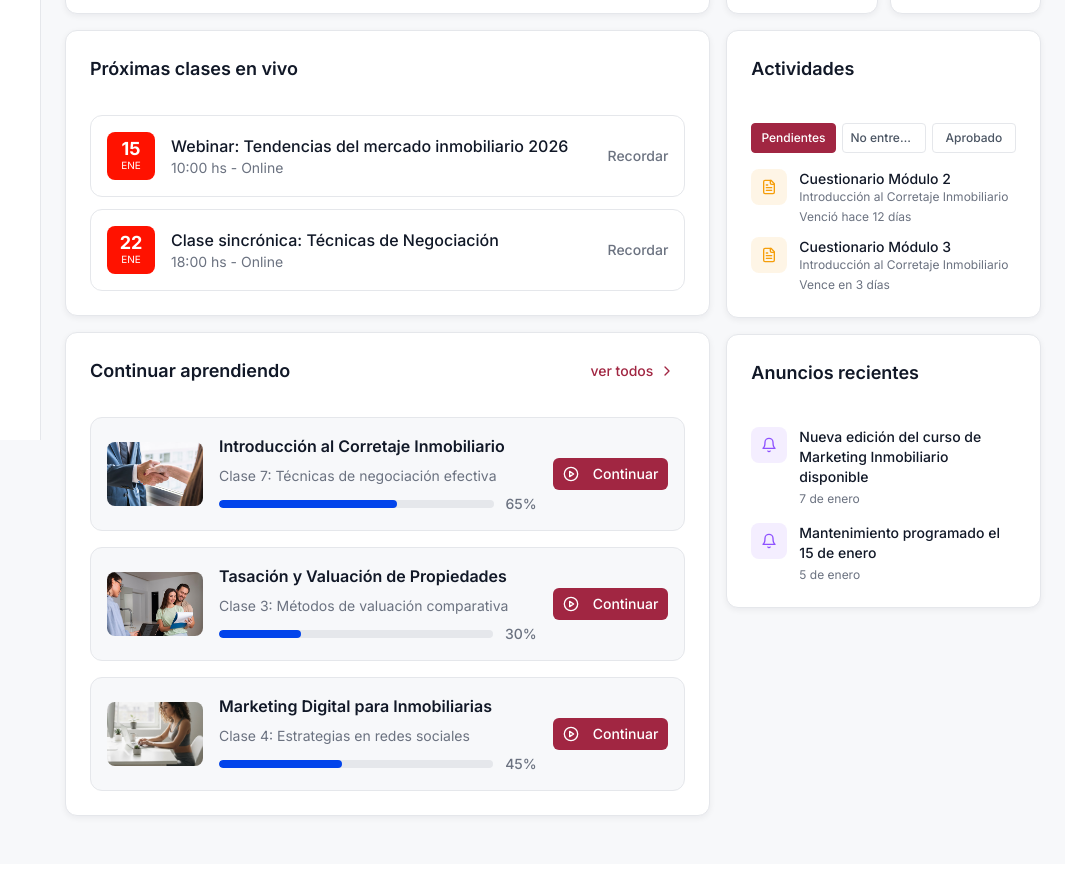
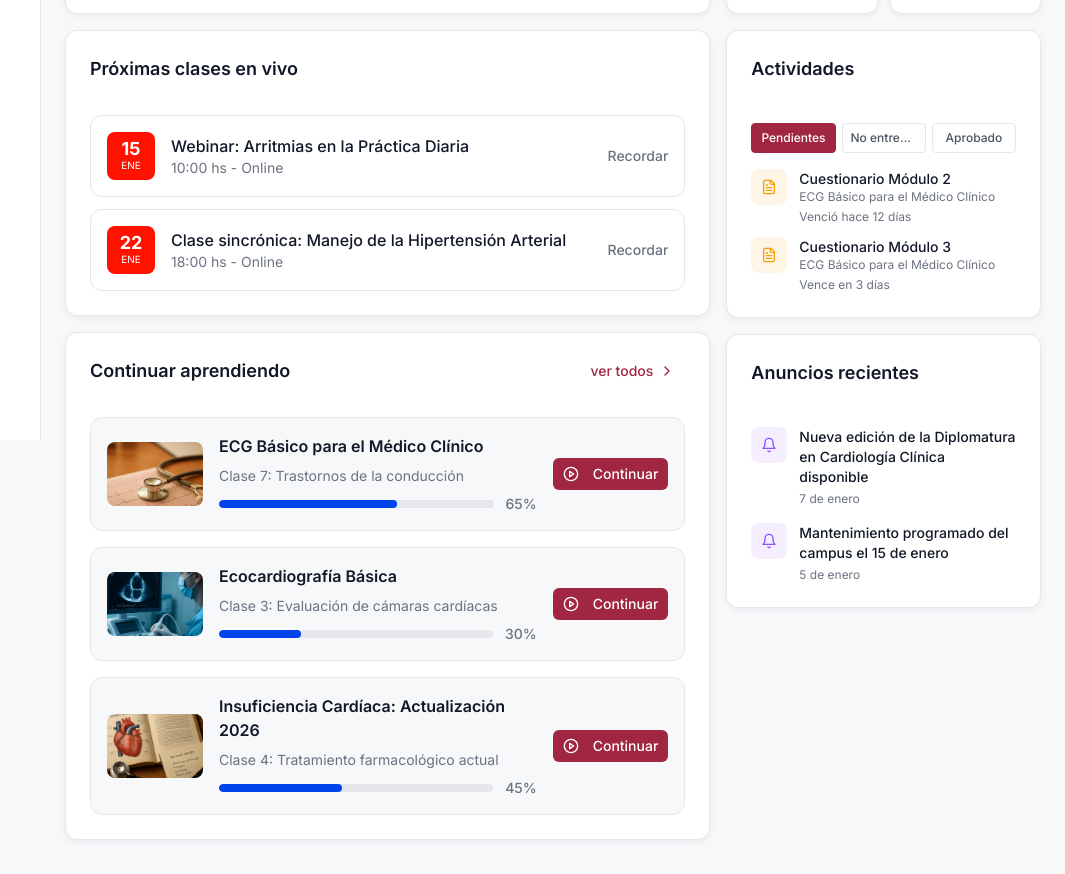
Before and after one commit to quintoimpacto/v0-wolff-lms, a Next.js app: page /alumno in a window 1280 px wide. Shown: the part 360-1234 px from the top of the page, without its empty margins (215-1280 px from the left). Built offline with nearby package versions, Linux system fonts and the light colour scheme.

Commit message:
feat: update course content to medical topics and ECG modules
Co-authored-by: Pauhaus <274125356+Pauhaus@users.noreply.github.com>

```diff
--- a/app/alumno/certificados/page.tsx
+++ b/app/alumno/certificados/page.tsx
@@ -6,31 +6,31 @@ import { BackButton } from "@/components/back-button"
 const certificados = [
   {
     id: "cert-001",
-    curso: "Introducción al Corretaje Inmobiliario",
+    curso: "Evaluación del Riesgo Cardiovascular",
     fecha: "15 de Diciembre, 2025",
-    codigo: "REMAX-2025-ICI-001234",
-    imagen: "/covers/introduccion-corretaje.png",
+    codigo: "WOLFF-2025-ERC-001234",
+    imagen: "/covers/riesgo-cardiovascular.png",
   },
   {
     id: "cert-002",
-    curso: "Tasación y Validación de Propiedades",
+    curso: "Monitoreo Holter e Interpretación",
     fecha: "28 de Noviembre, 2025",
-    codigo: "REMAX-2025-TVP-001198",
-    imagen: "/covers/tasacion-validacion.png",
+    codigo: "WOLFF-2025-HOL-001198",
+    imagen: "/covers/holter.png",
   },
   {
     id: "cert-003",
-    curso: "Aspectos Legales del Corretaje",
+    curso: "Webinar: Arritmias en la Práctica Diaria",
     fecha: "10 de Octubre, 2025",
-    codigo: "REMAX-2025-ALC-000987",
-    imagen: "/covers/aspectos-legales.png",
+    codigo: "WOLFF-2025-ARR-000987",
+    imagen: "/covers/arritmias.png",
   },
   {
     id: "cert-004",
-    curso: "Marketing Digital para Inmobiliarias",
+    curso: "Hipertensión Arterial: Diagnóstico y Tratamiento",
     fecha: "5 de Septiembre, 2025",
-    codigo: "REMAX-2025-MDI-000876",
-    imagen: "/covers/marketing-inmobiliario.jpg",
+    codigo: "WOLFF-2025-HTA-000876",
+    imagen: "/covers/hipertension.png",
   },
 ]
 
--- a/app/alumno/mis-cursos/[enrollmentId]/page.tsx
+++ b/app/alumno/mis-cursos/[enrollmentId]/page.tsx
@@ -42,8 +42,8 @@ import { QuizModal, type QuizData, type QuizResult } from "@/components/quiz/qui
 
 // Mock data
 const cursoData = {
-  id: "corretaje-inmobiliario-101",
-  titulo: "Introducción al Corretaje Inmobiliario",
+  id: "ecg-basico",
+  titulo: "ECG Básico para el Médico Clínico",
   tipo: "Curso",
   progreso: 65,
   totalClases: 10,
@@ -60,19 +60,19 @@ const cursoData = {
 const modulos = [
   {
     id: "mod-1",
-    titulo: "Módulo 1: Fundamentos del Corretaje",
+    titulo: "Módulo 1: Fundamentos del ECG",
     clases: [
       {
         id: "clase-1",
-        titulo: "Introducción al mercado inmobiliario",
+        titulo: "Anatomía y fisiología del sistema de conducción",
         duracion: "45 min",
         completada: true,
         videoUrl: "#",
       },
-      { id: "clase-2", titulo: "Tipos de propiedades y clasificación", duracion: "38 min", completada: true, videoUrl: "#" },
+      { id: "clase-2", titulo: "Derivaciones y colocación de electrodos", duracion: "38 min", completada: true, videoUrl: "#" },
       {
         id: "clase-3",
-        titulo: "El rol del agente inmobiliario",
+        titulo: "El trazado normal: ondas, intervalos y segmentos",
         duracion: "52 min",
         completada: true,
         videoUrl: "#",
@@ -81,27 +81,27 @@ const modulos = [
   },
   {
     id: "mod-2",
-    titulo: "Módulo 2: Captación y Tasación",
+    titulo: "Módulo 2: Ritmo y Frecuencia",
     clases: [
-      { id: "clase-4", titulo: "Técnicas de captación de propiedades", duracion: "40 min", completada: true, videoUrl: "#" },
-      { id: "clase-5", titulo: "Métodos de tasación y valuación", duracion: "55 min", completada: true, videoUrl: "#" },
-      { id: "clase-6", titulo: "Análisis comparativo de mercado", duracion: "35 min", completada: true, videoUrl: "#" },
+      { id: "clase-4", titulo: "Cálculo de la frecuencia cardíaca", duracion: "40 min", completada: true, videoUrl: "#" },
+      { id: "clase-5", titulo: "Ritmo sinusal y arritmias frecuentes", duracion: "55 min", completada: true, videoUrl: "#" },
+      { id: "clase-6", titulo: "Extrasístoles y bloqueos", duracion: "35 min", completada: true, videoUrl: "#" },
     ],
   },
   {
     id: "mod-3",
-    titulo: "Módulo 3: Marketing y Ventas",
+    titulo: "Módulo 3: Trastornos de la Conducción",
     clases: [
-      { id: "clase-7", titulo: "Marketing digital inmobiliario", duracion: "48 min", completada: false, videoUrl: "#" },
-      { id: "clase-8", titulo: "Fotografía y presentación de propiedades", duracion: "50 min", completada: false, videoUrl: "#" },
+      { id: "clase-7", titulo: "Bloqueos de rama y hemibloqueos", duracion: "48 min", completada: false, videoUrl: "#" },
+      { id: "clase-8", titulo: "Síndromes de preexcitación", duracion: "50 min", completada: false, videoUrl: "#" },
     ],
   },
   {
     id: "mod-4",
-    titulo: "Módulo 4: Aspectos Legales y Cierre",
+    titulo: "Módulo 4: Isquemia e Infarto",
     clases: [
-      { id: "clase-9", titulo: "Marco legal de operaciones inmobiliarias", duracion: "45 min", completada: false, videoUrl: "#" },
-      { id: "clase-10", titulo: "Técnicas de negociación y cierre", duracion: "60 min", completada: false, videoUrl: "#" },
+      { id: "clase-9", titulo: "Cambios isquémicos en el ECG", duracion: "45 min", completada: false, videoUrl: "#" },
+      { id: "clase-10", titulo: "Localización del infarto y diagnóstico diferencial", duracion: "60 min", completada: false, videoUrl: "#" },
     ],
   },
 ]
@@ -119,7 +119,7 @@ const actividades = [
   },
   {
     id: "act-2",
-    titulo: "Análisis de caso: Tasación de departamento",
+    titulo: "Análisis de caso: Interpretación de un ECG patológico",
     tipo: "entrega",
     estado: "aprobado" as const,
     nota: 9,
@@ -137,7 +137,7 @@ const actividades = [
   },
   {
     id: "act-4",
-    titulo: "Trabajo práctico: Plan de marketing para propiedad",
+    titulo: "Trabajo práctico: Informe de un caso isquémico",
     tipo: "entrega",
     estado: "no_entregado" as const,
     fechaLimite: "2026-01-25",
@@ -145,7 +145,7 @@ const actividades = [
   },
   {
     id: "act-5",
-    titulo: "Foro de discusión: Tendencias del mercado 2026",
+    titulo: "Foro de discusión: Casos clínicos de arritmias",
     tipo: "foro",
     estado: "opcional" as const,
     obligatoria: false,
@@ -165,54 +165,54 @@ const actividades = [
 const cuestionarios: Record<string, QuizData> = {
   "quiz-1": {
     id: "quiz-1",
-    titulo: "Cuestionario Módulo 1: Fundamentos del Corretaje",
-    descripcion: "Evaluación conversacional sobre el mercado inmobiliario, tipos de propiedades y el rol del agente.",
-    modulosVinculados: ["Módulo 1: Fundamentos del Corretaje"],
+    titulo: "Cuestionario Módulo 1: Fundamentos del ECG",
+    descripcion: "Evaluación conversacional sobre el sistema de conducción, las derivaciones y el trazado normal.",
+    modulosVinculados: ["Módulo 1: Fundamentos del ECG"],
     intentosPermitidos: 3,
     intentosRealizados: 1,
     notaAprobacion: 60,
     mejorNota: 8,
     preguntas: [
-      { id: "q1-1", pregunta: "¿Cuáles son las principales características que definen al mercado inmobiliario y qué lo diferencia de otros mercados?" },
-      { id: "q1-2", pregunta: "Explicame con tus palabras cómo se clasifican las propiedades según su uso y dame un ejemplo de cada tipo." },
-      { id: "q1-3", pregunta: "¿Cuáles son las principales funciones y responsabilidades de un agente inmobiliario profesional?" },
-      { id: "q1-4", pregunta: "¿Qué diferencia existe entre un corredor inmobiliario matriculado y un agente independiente?" },
-      { id: "q1-5", pregunta: "¿Por qué es importante la ética profesional en el corretaje inmobiliario? Dame un ejemplo de una situación donde aplique." },
+      { id: "q1-1", pregunta: "¿Cuáles son los componentes del sistema de conducción cardíaco y qué función cumple cada uno?" },
+      { id: "q1-2", pregunta: "Explicame con tus palabras qué representan las derivaciones del plano frontal y del plano horizontal, y dame un ejemplo de cada una." },
+      { id: "q1-3", pregunta: "¿Qué representan la onda P, el complejo QRS y la onda T en el electrocardiograma?" },
+      { id: "q1-4", pregunta: "¿Cuáles son los valores normales del intervalo PR y del complejo QRS, y qué indican sus alteraciones?" },
+      { id: "q1-5", pregunta: "¿Por qué es importante la correcta colocación de los electrodos? Dame un ejemplo de un error frecuente y sus consecuencias." },
     ],
   },
   "quiz-2": {
     id: "quiz-2",
-    titulo: "Cuestionario Módulo 2: Captación y Tasación",
-    descripcion: "Evaluación conversacional sobre técnicas de captación, métodos de tasación y análisis de mercado.",
-    modulosVinculados: ["Módulo 2: Captación y Tasación"],
+    titulo: "Cuestionario Módulo 2: Ritmo y Frecuencia",
+    descripcion: "Evaluación conversacional sobre el cálculo de la frecuencia, el ritmo sinusal y las arritmias frecuentes.",
+    modulosVinculados: ["Módulo 2: Ritmo y Frecuencia"],
     intentosPermitidos: 3,
     intentosRealizados: 0,
     notaAprobacion: 60,
     preguntas: [
-      { id: "q2-1", pregunta: "¿Cuáles son las principales técnicas para captar propiedades y cómo abordarías a un potencial propietario vendedor?" },
-      { id: "q2-2", pregunta: "Describí brevemente en qué consiste el método comparativo de tasación y qué variables considerarías." },
-      { id: "q2-3", pregunta: "¿Qué es un análisis comparativo de mercado (ACM) y para qué sirve?" },
-      { id: "q2-4", pregunta: "¿Cómo determinarías el precio de publicación de una propiedad y qué factores influyen en su valor?" },
-      { id: "q2-5", pregunta: "¿Qué importancia tiene la ubicación en la valuación de una propiedad? Dame ejemplos concretos." },
-      { id: "q2-6", pregunta: "Si un propietario tiene expectativas de precio muy superiores al valor de mercado, ¿cómo manejarías esa situación?" },
+      { id: "q2-1", pregunta: "¿Qué métodos conocés para calcular la frecuencia cardíaca a partir de un ECG y cuándo conviene usar cada uno?" },
+      { id: "q2-2", pregunta: "Describí brevemente los criterios que definen un ritmo sinusal normal." },
+      { id: "q2-3", pregunta: "¿Cómo diferenciarías una fibrilación auricular de un aleteo (flutter) auricular en el trazado?" },
+      { id: "q2-4", pregunta: "¿Qué son las extrasístoles ventriculares y cómo se reconocen en el ECG?" },
+      { id: "q2-5", pregunta: "¿Cuáles son los grados de bloqueo auriculoventricular y cómo se distinguen entre sí?" },
+      { id: "q2-6", pregunta: "Si encontrás una bradicardia sintomática en un paciente, ¿qué hallazgos del ECG orientarían tu conducta?" },
     ],
   },
   "quiz-3": {
     id: "quiz-3",
-    titulo: "Cuestionario Módulos 3 y 4: Marketing, Legales y Cierre",
-    descripcion: "Evaluación integral conversacional sobre marketing inmobiliario, aspectos legales y técnicas de negociación.",
-    modulosVinculados: ["Módulo 3: Marketing y Ventas", "Módulo 4: Aspectos Legales y Cierre"],
+    titulo: "Cuestionario Módulos 3 y 4: Conducción, Isquemia e Infarto",
+    descripcion: "Evaluación integral conversacional sobre trastornos de la conducción, cambios isquémicos y diagnóstico del infarto.",
+    modulosVinculados: ["Módulo 3: Trastornos de la Conducción", "Módulo 4: Isquemia e Infarto"],
     intentosPermitidos: 2,
     intentosRealizados: 0,
     notaAprobacion: 70,
     preguntas: [
-      { id: "q3-1", pregunta: "¿Cuáles son los canales de marketing digital más efectivos para promocionar propiedades y por qué?" },
-      { id: "q3-2", pregunta: "Explicame qué elementos debe tener una buena publicación inmobiliaria para atraer compradores." },
-      { id: "q3-3", pregunta: "¿Qué documentación debe verificar un agente inmobiliario antes de publicar una propiedad en venta?" },
-      { id: "q3-4", pregunta: "¿Cuáles son los pasos legales principales en una operación de compraventa de inmueble?" },
-      { id: "q3-5", pregunta: "¿Qué es una reserva y qué es un boleto de compraventa? ¿Cuál es la diferencia?" },
-      { id: "q3-6", pregunta: "¿Cómo manejarías una negociación donde comprador y vendedor tienen expectativas muy diferentes?" },
-      { id: "q3-7", pregunta: "¿Qué técnicas de cierre utilizarías para concretar una operación cuando el comprador está indeciso?" },
+      { id: "q3-1", pregunta: "¿Cómo se reconocen en el ECG el bloqueo de rama derecha y el de rama izquierda, y por qué es importante diferenciarlos?" },
+      { id: "q3-2", pregunta: "Explicame qué son los hemibloqueos y cómo afectan el eje eléctrico cardíaco." },
+      { id: "q3-3", pregunta: "¿Qué caracteriza al síndrome de Wolff-Parkinson-White en el electrocardiograma?" },
+      { id: "q3-4", pregunta: "¿Cuáles son los cambios electrocardiográficos típicos de la isquemia, la lesión y la necrosis?" },
+      { id: "q3-5", pregunta: "¿Qué diferencia hay entre un infarto con supradesnivel del ST (IAMCEST) y uno sin supradesnivel?" },
+      { id: "q3-6", pregunta: "¿Cómo localizarías un infarto según las derivaciones afectadas? Dame un ejemplo de cara anterior e inferior." },
+      { id: "q3-7", pregunta: "Ante un dolor torácico con ECG dudoso, ¿qué conducta y qué estudios complementarios indicarías?" },
     ],
   },
 }
@@ -220,10 +220,10 @@ const cuestionarios: Record<string, QuizData> = {
 const materiales = [
   { id: "mat-1", titulo: "Presentación Módulo 1", tipo: "pdf", tamaño: "2.4 MB", modulo: "Módulo 1" },
   { id: "mat-2", titulo: "Presentación Módulo 2", tipo: "pdf", tamaño: "3.1 MB", modulo: "Módulo 2" },
-  { id: "mat-3", titulo: "Glosario de términos inmobiliarios", tipo: "pdf", tamaño: "890 KB", modulo: "General" },
-  { id: "mat-4", titulo: "Planilla de cálculo - Tasación", tipo: "xlsx", tamaño: "156 KB", modulo: "Módulo 2" },
-  { id: "mat-5", titulo: "Video complementario: Caso real de venta", tipo: "video", tamaño: "45 MB", modulo: "Módulo 4" },
-  { id: "mat-6", titulo: "Infografía: Proceso de compraventa", tipo: "imagen", tamaño: "1.2 MB", modulo: "Módulo 4" },
+  { id: "mat-3", titulo: "Glosario de términos electrocardiográficos", tipo: "pdf", tamaño: "890 KB", modulo: "General" },
+  { id: "mat-4", titulo: "Planilla de cálculo - Frecuencia y ejes", tipo: "xlsx", tamaño: "156 KB", modulo: "Módulo 2" },
+  { id: "mat-5", titulo: "Video complementario: Caso real de IAMCEST", tipo: "video", tamaño: "45 MB", modulo: "Módulo 4" },
+  { id: "mat-6", titulo: "Infografía: Localización del infarto por derivaciones", tipo: "imagen", tamaño: "1.2 MB", modulo: "Módulo 4" },
 ]
 
 const estadoActividadConfig = {
--- a/app/alumno/mis-cursos/page.tsx
+++ b/app/alumno/mis-cursos/page.tsx
@@ -36,78 +36,78 @@ interface Enrollment {
 
 const inscripciones: Enrollment[] = [
   {
-    id: "corretaje-inmobiliario-101",
-    titulo: "Introducción al Corretaje Inmobiliario",
+    id: "ecg-basico",
+    titulo: "ECG Básico para el Médico Clínico",
     tipo: "Curso",
     estado: "en_curso",
     progreso: 65,
     clases: 10,
     clasesCompletadas: 6,
-    imagen: "/covers/introduccion-corretaje.png",
-    modalidad: "Online",
+    imagen: "/covers/ecg-basico.png",
+    modalidad: "Virtual sincrónico",
     fechaInscripcion: "2025-10-15",
   },
   {
-    id: "marketing-inmobiliario",
-    titulo: "Marketing Digital para Inmobiliarias",
+    id: "farmacologia-cardiologica",
+    titulo: "Farmacología en Cardiología",
     tipo: "Curso",
     estado: "pendiente_pago",
     progreso: 0,
     clases: 8,
     clasesCompletadas: 0,
-    imagen: "/covers/marketing-inmobiliario.jpg",
+    imagen: "/covers/insuficiencia-cardiaca.png",
     modalidad: "E-learning",
     fechaInscripcion: "2026-01-05",
     montoPendiente: 45000,
   },
   {
-    id: "fotografia-inmobiliaria",
-    titulo: "Fotografía Inmobiliaria Profesional",
+    id: "taller-ergometria",
+    titulo: "Taller: Interpretación de Ergometría",
     tipo: "Taller",
     estado: "en_curso",
     progreso: 10,
     clases: 6,
     clasesCompletadas: 1,
-    imagen: "/covers/fotografia-inmobiliaria.jpg",
-    modalidad: "Online",
+    imagen: "/covers/ergometria.png",
+    modalidad: "Presencial",
     fechaInscripcion: "2025-12-01",
   },
   {
-    id: "fundamentos-inmobiliarios",
-    titulo: "Fundamentos del Negocio Inmobiliario",
+    id: "riesgo-cardiovascular",
+    titulo: "Evaluación del Riesgo Cardiovascular",
     tipo: "Curso",
     estado: "certificado_disponible",
     progreso: 100,
     clases: 12,
     clasesCompletadas: 12,
-    imagen: "/covers/fundamentos-inmobiliarios.jpg",
+    imagen: "/covers/riesgo-cardiovascular.png",
     modalidad: "E-learning",
     fechaInscripcion: "2025-08-01",
     fechaFin: "2025-12-15",
   },
   {
-    id: "crm-inmobiliario",
-    titulo: "CRM para Agentes Inmobiliarios",
-    tipo: "Taller",
+    id: "webinar-arritmias",
+    titulo: "Webinar: Arritmias en la Práctica Diaria",
+    tipo: "Webinar",
     estado: "finalizado",
     progreso: 100,
     clases: 4,
     clasesCompletadas: 4,
-    imagen: "/covers/crm-inmobiliario.jpg",
-    modalidad: "Presencial",
+    imagen: "/covers/arritmias.png",
+    modalidad: "Virtual sincrónico",
     fechaInscripcion: "2025-09-10",
     fechaFin: "2025-11-20",
   },
   {
-    id: "diplomatura-corretaje",
-    titulo: "Diplomatura en Corretaje Inmobiliario",
+    id: "diplomatura-cardiologia",
+    titulo: "Diplomatura en Cardiología Clínica",
     tipo: "Diplomatura",
     estado: "en_curso",
     progreso: 45,
     clases: 24,
     clasesCompletadas: 11,
-    imagen: "/covers/diplomatura-corretaje.jpg",
-    modalidad: "Online",
+    imagen: "/covers/diplomatura-cardiologia.png",
+    modalidad: "Híbrido",
     fechaInscripcion: "2025-06-01",
   },
 ]
--- a/app/alumno/page.tsx
+++ b/app/alumno/page.tsx
@@ -9,25 +9,25 @@ import { ProgressBar } from "@/components/ui/progress-bar"
 
 const cursosEnProgreso = [
   {
-    id: "corretaje-inmobiliario-101",
-    titulo: "Introducción al Corretaje Inmobiliario",
+    id: "ecg-basico",
+    titulo: "ECG Básico para el Médico Clínico",
     progreso: 65,
-    ultimaClase: "Clase 7: Técnicas de negociación efectiva",
-    imagen: "/covers/introduccion-corretaje.png",
+    ultimaClase: "Clase 7: Trastornos de la conducción",
+    imagen: "/covers/ecg-basico.png",
   },
   {
-    id: "tasacion-propiedades",
-    titulo: "Tasación y Valuación de Propiedades",
+    id: "ecocardiografia-basica",
+    titulo: "Ecocardiografía Básica",
     progreso: 30,
-    ultimaClase: "Clase 3: Métodos de valuación comparativa",
-    imagen: "/covers/tasacion-validacion.png",
+    ultimaClase: "Clase 3: Evaluación de cámaras cardíacas",
+    imagen: "/covers/ecocardiografia.png",
   },
   {
-    id: "marketing-inmobiliario",
-    titulo: "Marketing Digital para Inmobiliarias",
+    id: "insuficiencia-cardiaca",
+    titulo: "Insuficiencia Cardíaca: Actualización 2026",
     progreso: 45,
-    ultimaClase: "Clase 4: Estrategias en redes sociales",
-    imagen: "/covers/marketing-inmobiliario.jpg",
+    ultimaClase: "Clase 4: Tratamiento farmacológico actual",
+    imagen: "/covers/insuficiencia-cardiaca.png",
   },
 ]
 
@@ -42,23 +42,23 @@ const actividadesPendientes = [
   {
     id: "1",
     titulo: "Cuestionario Módulo 2",
-    curso: "Introducción al Corretaje Inmobiliario",
+    curso: "ECG Básico para el Médico Clínico",
     vencimiento: "Venció hace 12 días",
     estado: "pendiente" as const,
     icon: FileText,
   },
   {
     id: "2",
-    titulo: "Trabajo práctico: Tasación de propiedad",
-    curso: "Tasación y Valuación de Propiedades",
+    titulo: "Trabajo práctico: Interpretación de trazado",
+    curso: "Ecocardiografía Básica",
     vencimiento: "Venció hace 7 días",
     estado: "no_entregado" as const,
     icon: AlertTriangle,
   },
   {
     id: "3",
-    titulo: "Foro de discusión",
-    curso: "Diplomatura en Corretaje Inmobiliario",
+    titulo: "Foro de discusión clínica",
+    curso: "Diplomatura en Cardiología Clínica",
     vencimiento: "Entregado hace 5 días",
     estado: "aprobado" as const,
     icon: CheckCircle,
@@ -66,15 +66,15 @@ const actividadesPendientes = [
   {
     id: "4",
     titulo: "Cuestionario Módulo 3",
-    curso: "Introducción al Corretaje Inmobiliario",
+    curso: "ECG Básico para el Médico Clínico",
     vencimiento: "Vence en 3 días",
     estado: "pendiente" as const,
     icon: FileText,
   },
   {
     id: "5",
-    titulo: "Entrega final",
-    curso: "Tasación y Valuación de Propiedades",
+    titulo: "Caso clínico final",
+    curso: "Insuficiencia Cardíaca: Actualización 2026",
     vencimiento: "Venció hace 2 días",
     estado: "no_entregado" as const,
     icon: AlertTriangle,
@@ -88,14 +88,14 @@ const proximasClases = [
     id: "1",
     dia: "15",
     mes: "Ene",
-    titulo: "Webinar: Tendencias del mercado inmobiliario 2026",
+    titulo: "Webinar: Arritmias en la Práctica Diaria",
     hora: "10:00 hs - Online",
   },
   {
     id: "2",
     dia: "22",
     mes: "Ene",
-    titulo: "Clase sincrónica: Técnicas de Negociación",
+    titulo: "Clase sincrónica: Manejo de la Hipertensión Arterial",
     hora: "18:00 hs - Online",
   },
 ]
@@ -103,12 +103,12 @@ const proximasClases = [
 const anuncios = [
   {
     id: "1",
-    titulo: "Nueva edición del curso de Marketing Inmobiliario disponible",
+    titulo: "Nueva edición de la Diplomatura en Cardiología Clínica disponible",
     fecha: "7 de enero",
   },
   {
     id: "2",
-    titulo: "Mantenimiento programado el 15 de enero",
+    titulo: "Mantenimiento programado del campus el 15 de enero",
     fecha: "5 de enero",
   },
 ]
@@ -135,11 +135,11 @@ export default function AlumnoInicio() {
           <CardContent className="flex flex-col items-start justify-center gap-4 px-6 pt-6 pb-4 sm:px-8 sm:pt-8 sm:pb-5">
             <div className="space-y-2">
               <h1 className="text-2xl font-semibold text-foreground sm:text-3xl leading-9">
-                {"¡Hola, Juan! Estás a un paso de completar tu meta semanal. \n¿Continuamos con Introducción al Corretaje?"}
+                {"¡Hola, Juan! Estás a un paso de completar tu meta semanal. \n¿Continuamos con ECG Básico para el Médico Clínico?"}
               </h1>
             </div>
             <Button className="bg-primary hover:bg-primary-hover text-primary-foreground font-medium px-6 py-2" asChild>
-              <Link href="/alumno/mis-cursos/corretaje-inmobiliario-101">
+              <Link href="/alumno/mis-cursos/ecg-basico">
                 Continuar donde lo dejé
               </Link>
             </Button>
```
Also changed, not shown: app/alumno/perfil/page.tsx (+4 -4 lines).
